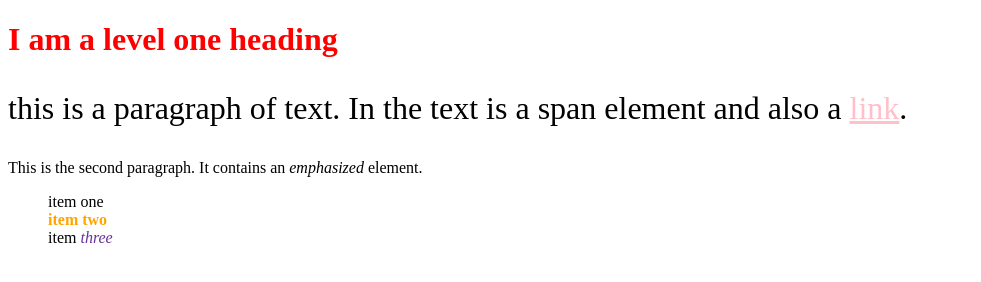
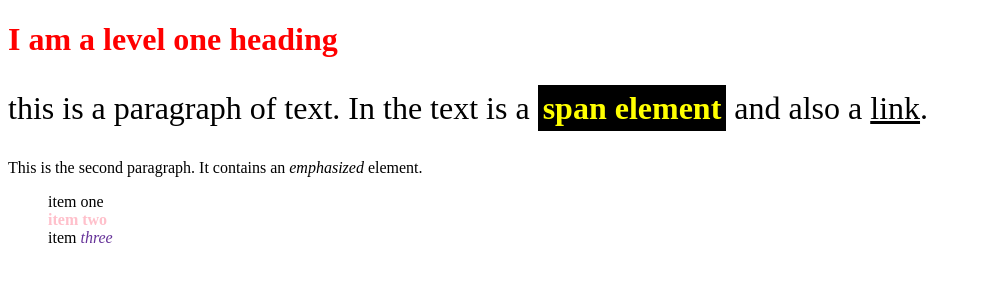
Before and after one commit to haniffridzun/css-notes, a plain HTML site: page index.html in a window 1280 px wide. Shown: the whole page, without its empty margins (0-981 px from the left). Drawn offline with Linux system fonts and the light colour scheme.

Commit message:
CSS structure

```diff
--- a/index.html
+++ b/index.html
@@ -11,7 +11,8 @@
         <h1>I am a level one heading</h1>
         <p>
             this is a paragraph of text. In the text is a
-            <span>span element</span> and also a <a href="#">link</a>.
+            <span class="special">span element</span> and also a
+            <a href="#">link</a>.
         </p>
         <p>
             This is the second paragraph. It contains an
--- a/style.css
+++ b/style.css
@@ -15,16 +15,22 @@ h1 + p {
 }
 
 .special {
-    color: orange;
+    color: pink;
     font-weight: bold;
 }
 
+body h1 + p .special {
+    color: yellow;
+    background-color: black;
+    padding: 5px;
+}
+
 a:link {
-    color: pink;
+    color: black;
 }
 
 a:visited {
-    color: green;
+    color: grey;
 }
 
 a:hover {
```
